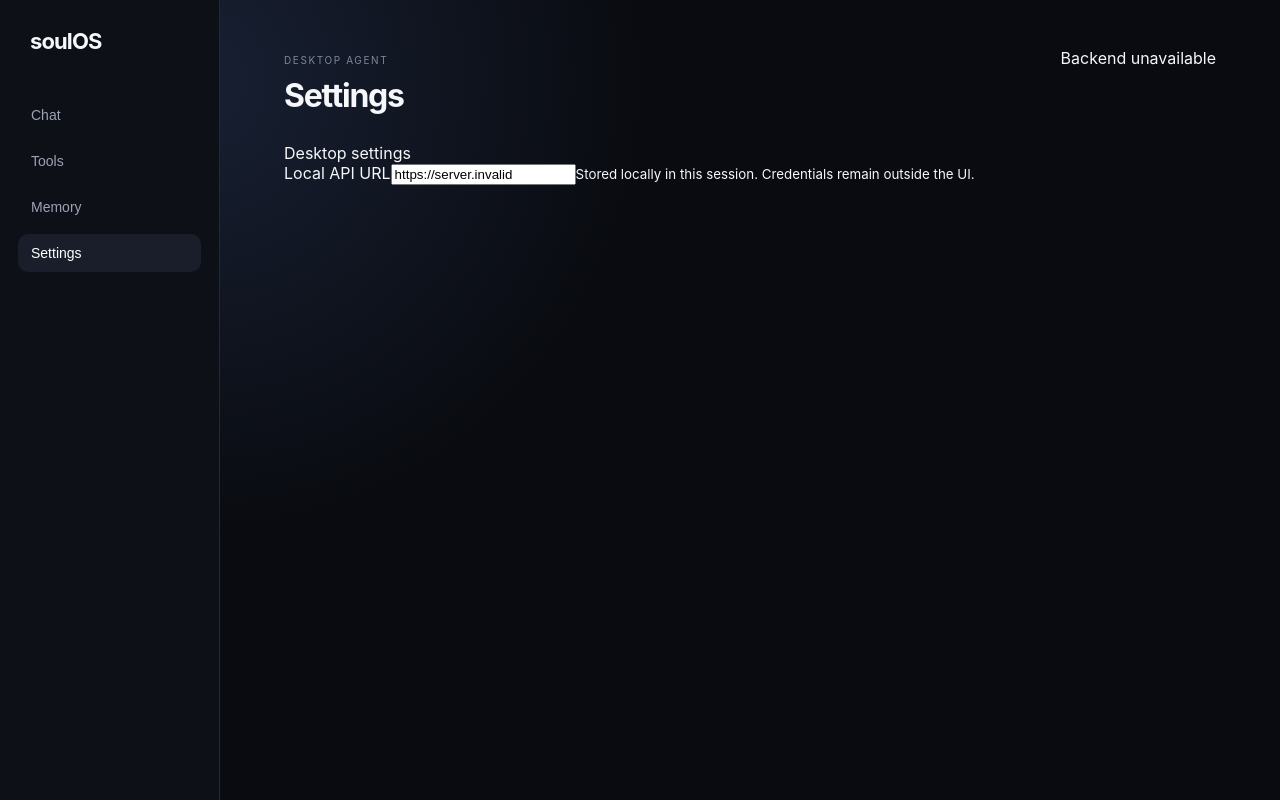
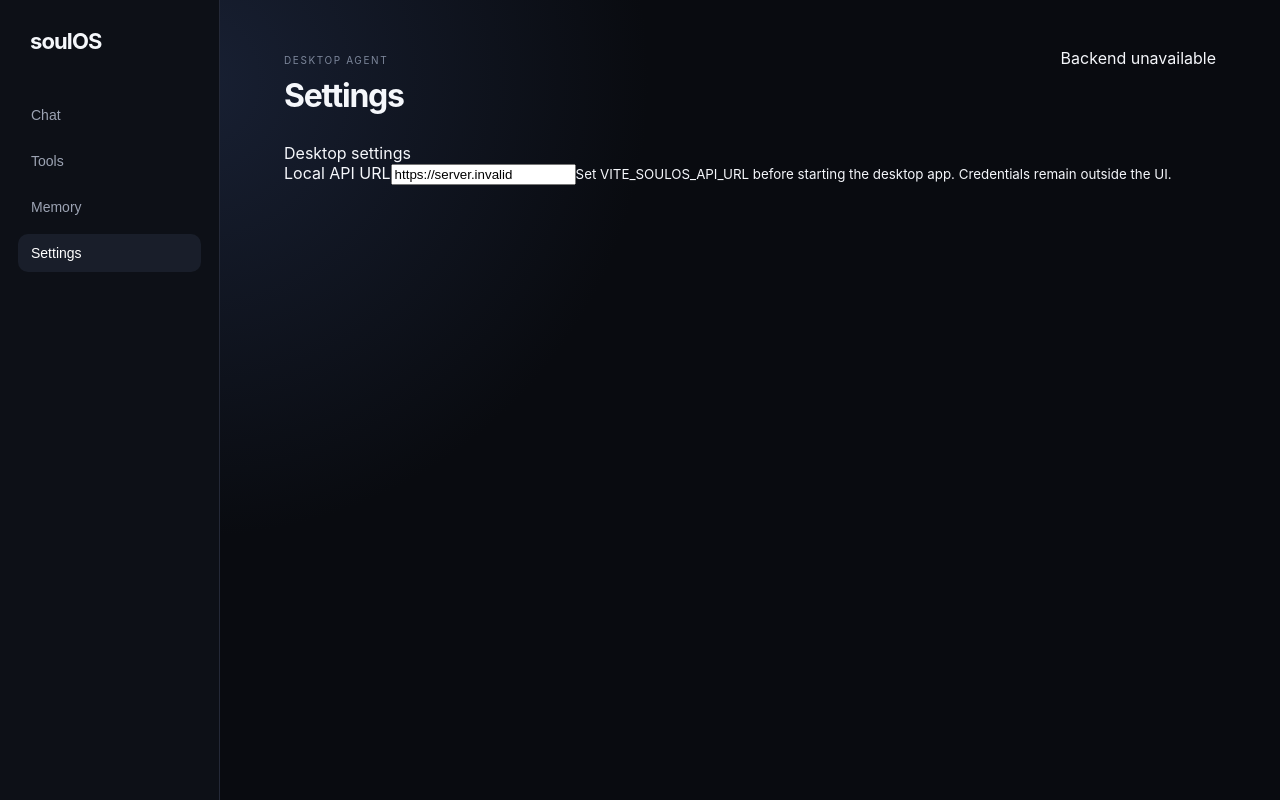
Before and after one commit to Sweekar-m/SoulOS, a React (Vite) app in the folder apps/desktop/: page / in a window 1280 px wide. Both pictures are taken after a click on the button "Settings". Built offline with nearby package versions, Linux system fonts and the light colour scheme; no server answers.

Commit message:
fix: make desktop API URL configuration truthful

```diff
--- a/apps/desktop/src/components/Settings.tsx
+++ b/apps/desktop/src/components/Settings.tsx
@@ -1,17 +1,14 @@
-type Props = {
-  apiUrl: string;
-  onApiUrlChange: (value: string) => void;
-};
+type Props = { apiUrl: string };
 
-export function Settings({ apiUrl, onApiUrlChange }: Props) {
+export function Settings({ apiUrl }: Props) {
   return (
     <section className="settings-panel">
       <div className="panel-title">Desktop settings</div>
       <label>
         <span>Local API URL</span>
-        <input value={apiUrl} onChange={(event) => onApiUrlChange(event.target.value)} />
+        <input value={apiUrl} readOnly aria-label="Local API URL" />
       </label>
-      <small>Stored locally in this session. Credentials remain outside the UI.</small>
+      <small>Set VITE_SOULOS_API_URL before starting the desktop app. Credentials remain outside the UI.</small>
     </section>
   );
 }
```
